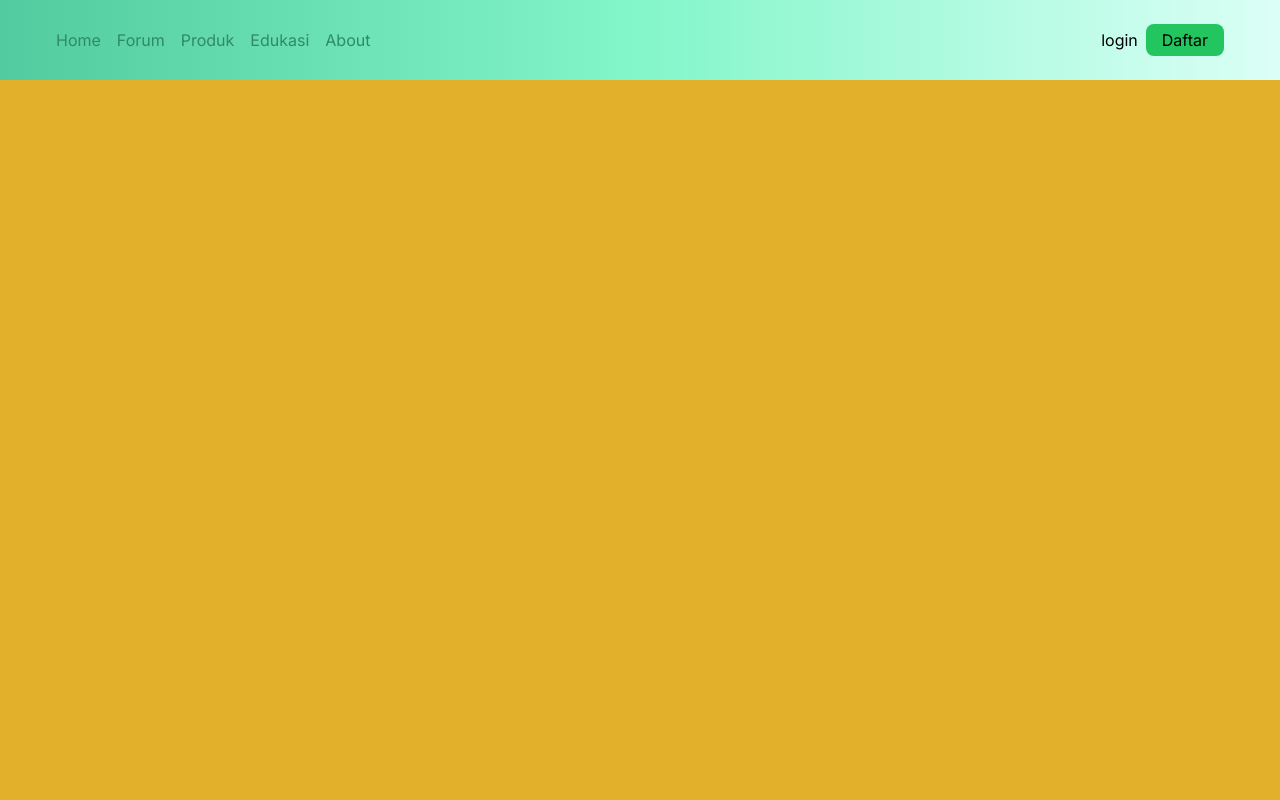
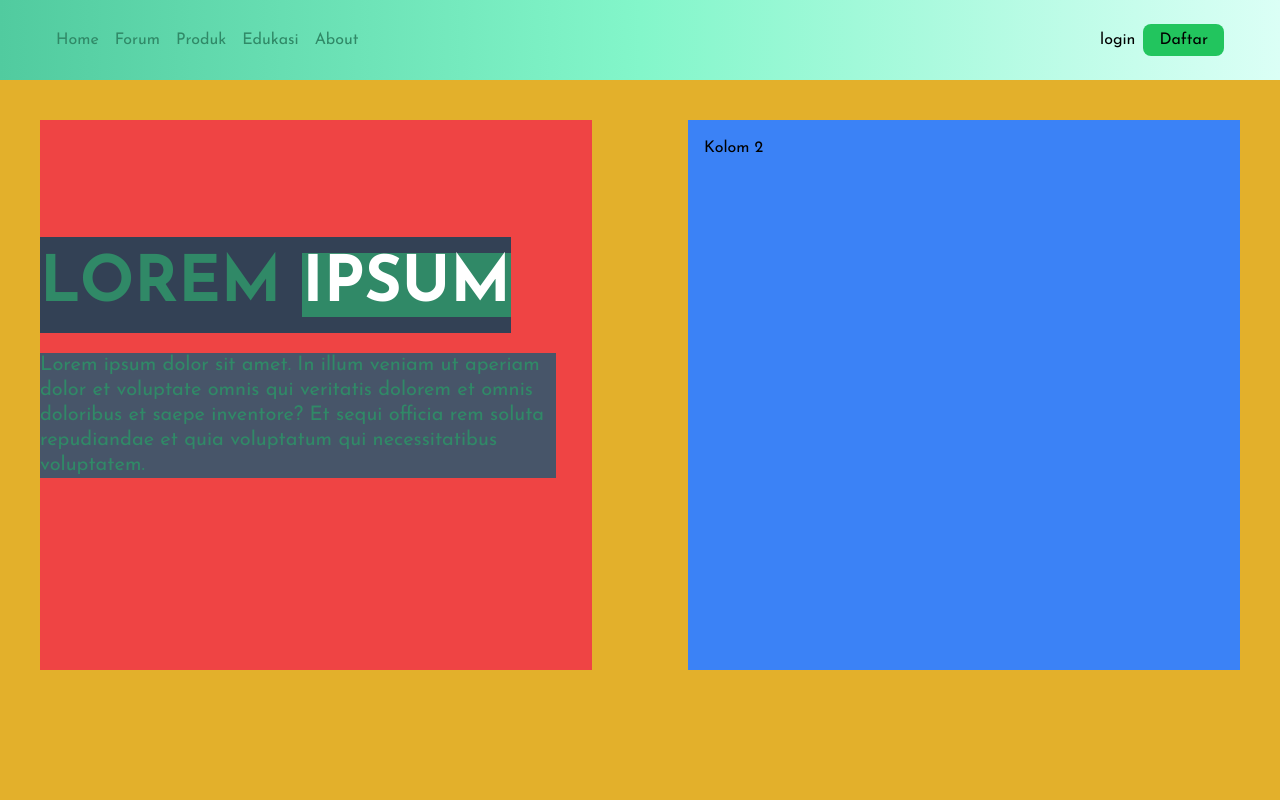
Before and after one commit to auliarahman789/ornatredec, a Next.js app: page / in a window 1280 px wide. Shown: the top 800 px of the page. Built offline with nearby package versions, Linux system fonts and the light colour scheme.

Commit message:
update componen home page bagian paling atas grid kiri dan  mengubah font menjadi JosefinSans di layout

```diff
--- a/src/app/components/homepage/home.tsx
+++ b/src/app/components/homepage/home.tsx
@@ -3,7 +3,24 @@ import React from "react";
 function Home() {
   return (
     <div className="flex flex-col h-screen bg-[#E3B02B]">
-      <div className="grid grid-cols-2 gap-4"></div>
+      <div className="grid grid-cols-2 gap-4">
+        <div className="bg-red-500 m-10 h-[550px] text-[64px] font-bold">
+          <div className="mt-[117px] inline-block bg-slate-700">
+            <span className="text-[#308967]">LOREM</span>{" "}
+            <span className="bg-[#308967] text-white">IPSUM</span>
+          </div>
+          <div className=" bg-slate-600 text-[#308967] me-9">
+            <p className="text-[20px] mt-[20px] leading-tight font-normal">
+              Lorem ipsum dolor sit amet. In illum veniam ut aperiam dolor et
+              voluptate omnis qui veritatis dolorem et omnis doloribus et saepe
+              inventore? Et sequi officia rem soluta repudiandae et quia
+              voluptatum qui necessitatibus voluptatem.
+            </p>
+          </div>
+          <div></div>
+        </div>
+        <div className="bg-blue-500 h-[550px] m-10 p-4">Kolom 2</div>
+      </div>
     </div>
   );
 }
--- a/src/app/layout.tsx
+++ b/src/app/layout.tsx
@@ -1,8 +1,8 @@
 import type { Metadata } from "next";
-import { Inter } from "next/font/google";
+import { Inter, Josefin_Sans as JosefinSans } from "next/font/google";
 import "./globals.css";
 
-const inter = Inter({ subsets: ["latin"] });
+const josefinSans = JosefinSans({ subsets: ["latin"] });
 
 export const metadata: Metadata = {
   title: "Create Next App",
@@ -16,7 +16,7 @@ export default function RootLayout({
 }>) {
   return (
     <html lang="en">
-      <body className={inter.className}>{children}</body>
+      <body className={josefinSans.className}>{children}</body>
     </html>
   );
 }
```
